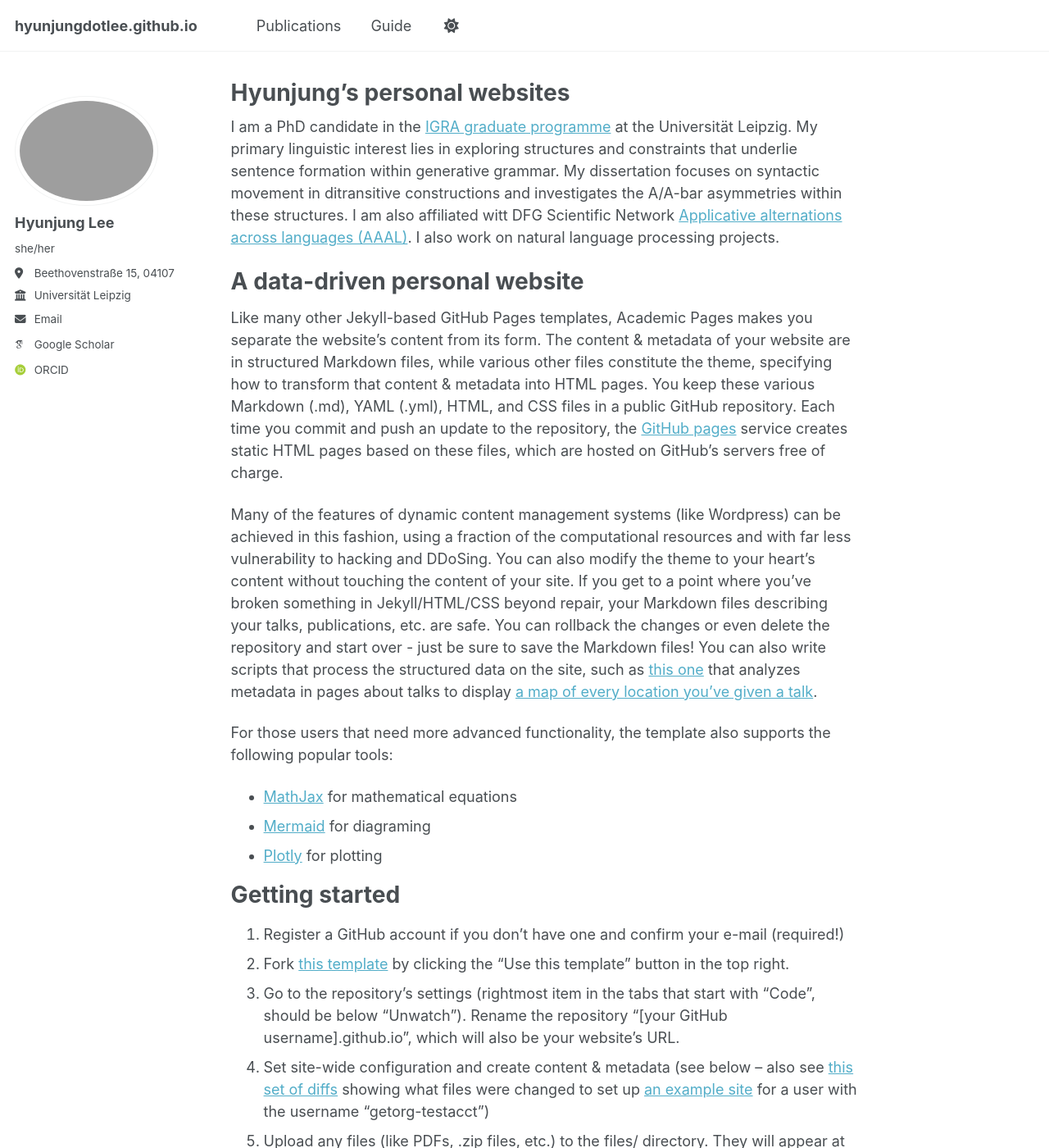
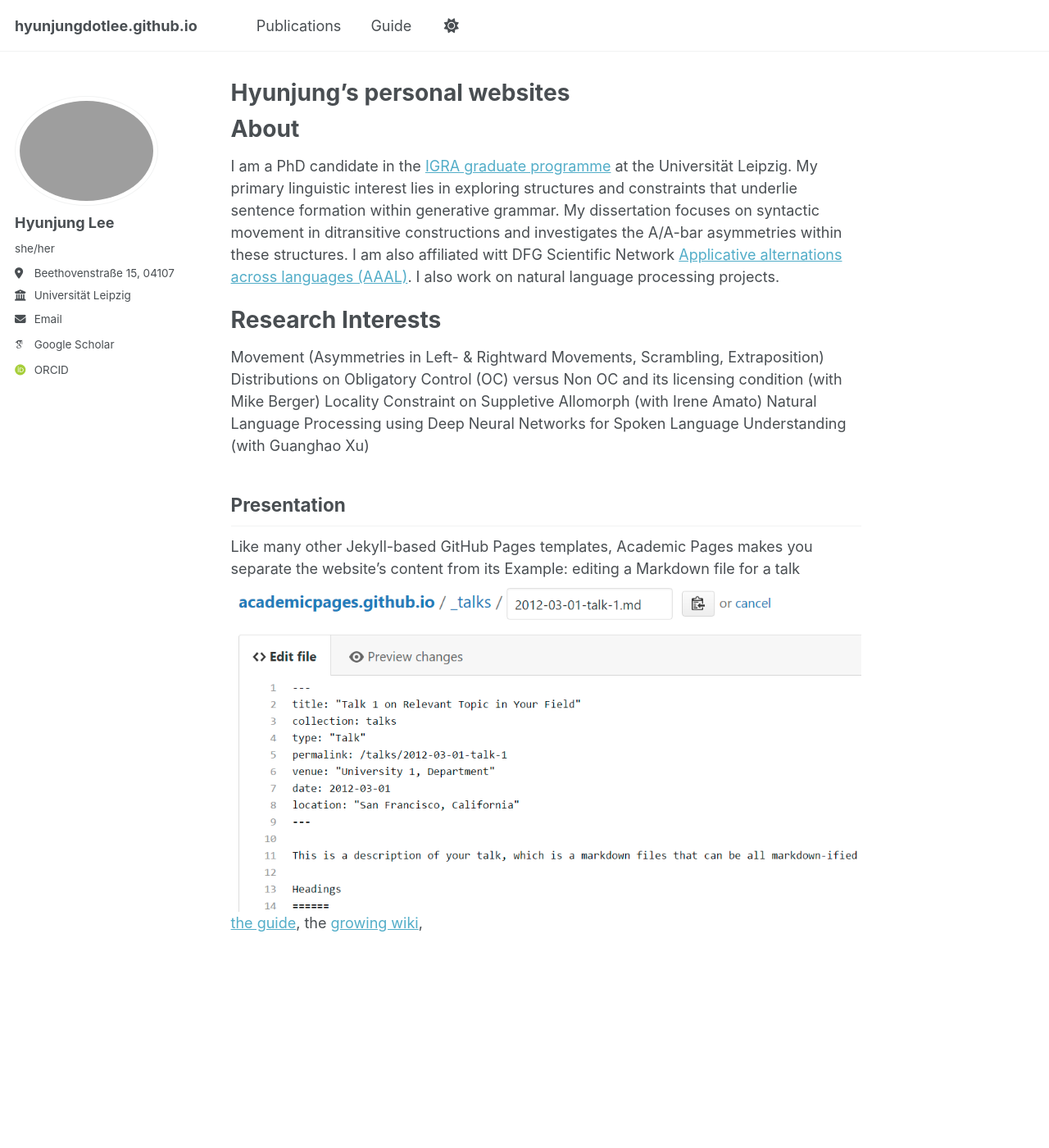
Before and after one commit to hyunjungdotlee/hyunjungdotlee.github.io, a Jekyll site: the page built from _pages/about.md, in a window 1280 px wide and 1400 px high. Shown: the whole window at 82% size. Built offline with Jekyll 4.4.1, drawn with Linux system fonts in a browser that asks for light colours; some web fonts are replaced; a script that is not in the unit is left out; some of the changed text lies outside the part shown.

Commit message:
Update about.md

```diff
--- a/_pages/about.md
+++ b/_pages/about.md
@@ -7,49 +7,25 @@ redirect_from:
   - /about.html
 ---
 
+About
+======
+
 I am a PhD candidate in the [IGRA graduate programme](https://www.philol.uni-leipzig.de/graduiertenkolleg-interaktion-grammatischer-bausteine) at the Universität Leipzig. My primary linguistic interest lies in exploring structures and constraints that underlie sentence formation within generative grammar. My dissertation focuses on syntactic movement in ditransitive constructions and investigates the A/A-bar asymmetries within these structures.  I am also affiliated witt DFG Scientific Network [Applicative alternations across languages (AAAL)](https://aaal.uni-koeln.de/). I also work on natural language processing projects.
 
 
-A data-driven personal website
+Research Interests
 ======
-Like many other Jekyll-based GitHub Pages templates, Academic Pages makes you separate the website's content from its form. The content & metadata of your website are in structured Markdown files, while various other files constitute the theme, specifying how to transform that content & metadata into HTML pages. You keep these various Markdown (.md), YAML (.yml), HTML, and CSS files in a public GitHub repository. Each time you commit and push an update to the repository, the [GitHub pages](https://pages.github.com/) service creates static HTML pages based on these files, which are hosted on GitHub's servers free of charge.
+Movement (Asymmetries in Left- & Rightward Movements, Scrambling, Extraposition)
+Distributions on Obligatory Control (OC) versus Non OC and its licensing condition (with Mike Berger)
+Locality Constraint on Suppletive Allomorph  (with Irene Amato)
+Natural Language Processing using Deep Neural Networks for Spoken Language Understanding (with Guanghao Xu)
 
-Many of the features of dynamic content management systems (like Wordpress) can be achieved in this fashion, using a fraction of the computational resources and with far less vulnerability to hacking and DDoSing. You can also modify the theme to your heart's content without touching the content of your site. If you get to a point where you've broken something in Jekyll/HTML/CSS beyond repair, your Markdown files describing your talks, publications, etc. are safe. You can rollback the changes or even delete the repository and start over - just be sure to save the Markdown files! You can also write scripts that process the structured data on the site, such as [this one](https://github.com/academicpages/academicpages.github.io/blob/master/talkmap.ipynb) that analyzes metadata in pages about talks to display [a map of every location you've given a talk](https://academicpages.github.io/talkmap.html).
 
-For those users that need more advanced functionality, the template also supports the following popular tools:
-- [MathJax](https://www.mathjax.org/) for mathematical equations
-- [Mermaid](https://mermaid.js.org/) for diagraming
-- [Plotly](https://plotly.com/javascript/) for plotting
+Presentation
+------
 
-Getting started
-======
-1. Register a GitHub account if you don't have one and confirm your e-mail (required!)
-1. Fork [this template](https://github.com/academicpages/academicpages.github.io) by clicking the "Use this template" button in the top right.
-1. Go to the repository's settings (rightmost item in the tabs that start with "Code", should be below "Unwatch"). Rename the repository "[your GitHub username].github.io", which will also be your website's URL.
-1. Set site-wide configuration and create content & metadata (see below -- also see [this set of diffs](http://archive.is/3TPas) showing what files were changed to set up [an example site](https://getorg-testacct.github.io) for a user with the username "getorg-testacct")
-1. Upload any files (like PDFs, .zip files, etc.) to the files/ directory. They will appear at https://[your GitHub username].github.io/files/example.pdf.
-1. Check status by going to the repository settings, in the "GitHub pages" section
 
-Site-wide configuration
-------
-The main configuration file for the site is in the base directory in [_config.yml](https://github.com/academicpages/academicpages.github.io/blob/master/_config.yml), which defines the content in the sidebars and other site-wide features. You will need to replace the default variables with ones about yourself and your site's github repository. The configuration file for the top menu is in [_data/navigation.yml](https://github.com/academicpages/academicpages.github.io/blob/master/_data/navigation.yml). For example, if you don't have a portfolio or blog posts, you can remove those items from that navigation.yml file to remove them from the header.
-
-Create content & metadata
-------
-For site content, there is one Markdown file for each type of content, which are stored in directories like _publications, _talks, _posts, _teaching, or _pages. For example, each talk is a Markdown file in the [_talks directory](https://github.com/academicpages/academicpages.github.io/tree/master/_talks). At the top of each Markdown file is structured data in YAML about the talk, which the theme will parse to do lots of cool stuff. The same structured data about a talk is used to generate the list of talks on the [Talks page](https://academicpages.github.io/talks), each [individual page](https://academicpages.github.io/talks/2012-03-01-talk-1) for specific talks, the talks section for the [CV page](https://academicpages.github.io/cv), and the [map of places you've given a talk](https://academicpages.github.io/talkmap.html) (if you run this [python file](https://github.com/academicpages/academicpages.github.io/blob/master/talkmap.py) or [Jupyter notebook](https://github.com/academicpages/academicpages.github.io/blob/master/talkmap.ipynb), which creates the HTML for the map based on the contents of the _talks directory).
-
-**Markdown generator**
-
-The repository includes [a set of Jupyter notebooks](https://github.com/academicpages/academicpages.github.io/tree/master/markdown_generator
-) that converts a CSV containing structured data about talks or presentations into individual Markdown files that will be properly formatted for the Academic Pages template. The sample CSVs in that directory are the ones I used to create my own personal website at stuartgeiger.com. My usual workflow is that I keep a spreadsheet of my publications and talks, then run the code in these notebooks to generate the Markdown files, then commit and push them to the GitHub repository.
-
-How to edit your site's GitHub repository
-------
-Many people use a git client to create files on their local computer and then push them to GitHub's servers. If you are not familiar with git, you can directly edit these configuration and Markdown files directly in the github.com interface. Navigate to a file (like [this one](https://github.com/academicpages/academicpages.github.io/blob/master/_talks/2012-03-01-talk-1.md) and click the pencil icon in the top right of the content preview (to the right of the "Raw | Blame | History" buttons). You can delete a file by clicking the trashcan icon to the right of the pencil icon. You can also create new files or upload files by navigating to a directory and clicking the "Create new file" or "Upload files" buttons.
-
+Like many other Jekyll-based GitHub Pages templates, Academic Pages makes you separate the website's content from its
 Example: editing a Markdown file for a talk
 ![Editing a Markdown file for a talk](/images/editing-talk.png)
-
-For more info
-------
-More info about configuring Academic Pages can be found in [the guide](https://academicpages.github.io/markdown/), the [growing wiki](https://github.com/academicpages/academicpages.github.io/wiki), and you can always [ask a question on GitHub](https://github.com/academicpages/academicpages.github.io/discussions). The [guides for the Minimal Mistakes theme](https://mmistakes.github.io/minimal-mistakes/docs/configuration/) (which this theme was forked from) might also be helpful.
+[the guide](https://academicpages.github.io/markdown/), the [growing wiki](https://github.com/academicpages/academicpages.github.io/wiki),
```
